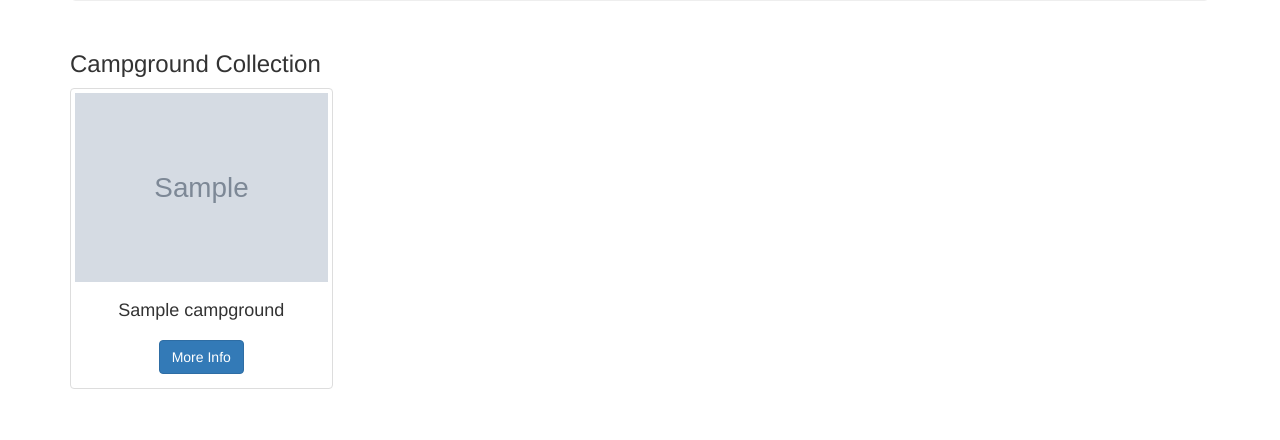
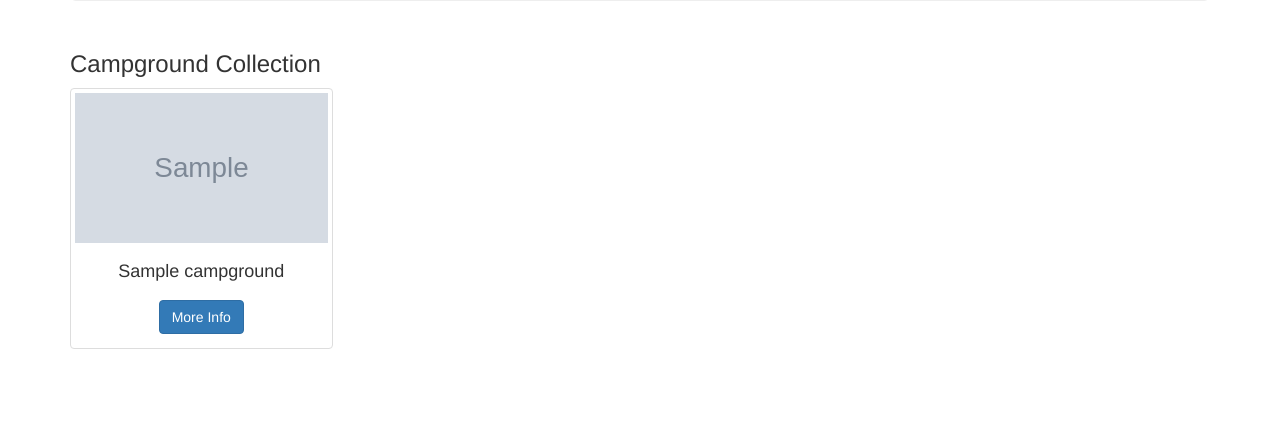
Before and after one commit to sobiwan/Lonestar-Camping, a Node server app: page /campgrounds in a window 1280 px wide. Shown: the part 360-800 px from the top of the page. Run offline with Node 20, Linux system fonts and the light colour scheme; tables that the repository leaves empty hold one stand-in row (values such as "Sample post"); grey boxes marked "Sample" are stand-in pictures; some libraries are stand-ins or nearby versions.

Commit message:
update home link and image height

```diff
--- a/app.js
+++ b/app.js
@@ -15,10 +15,10 @@ var express = require("express"),
 
 var commentRoutes = require("./routes/comments"),
     campgroundRoutes = require("./routes/campgrounds"),
-    indexRoutes = require("./routes/index"),
-    url = process.env.DATABASEURL || "mongodb://localhost/yelp_camp";
+    indexRoutes = require("./routes/index");
 
 
+var url = process.env.DATABASEURL || "mongodb://localhost/yelp_camp";
 mongoose.connect(url);
 // mongoose.connect("mongodb://SOB:NDirish1@ds243059.mlab.com:43059/lonestarcamps");
 // mongoose.connect("mongodb://localhost/yelp_camp");
--- a/public/stylesheets/main.css
+++ b/public/stylesheets/main.css
@@ -13,3 +13,6 @@
 .delete-form {
     display: inline;
 }
+.show {
+    max-height: 150px;
+}
--- a/views/campgrounds/index.ejs
+++ b/views/campgrounds/index.ejs
@@ -21,7 +21,7 @@
         <% campgrounds.forEach (function(campground) { %>
             <div class="col-md-3 col-sm-6">
                 <div class="thumbnail">
-                    <img src="<%=campground.image%>"></img>
+                    <img class="show" src="<%=campground.image%>"></img>
                     <div class="caption">
                         <h4><%=campground.name %></h4>
                     </div>
--- a/views/partials/header.ejs
+++ b/views/partials/header.ejs
@@ -10,7 +10,7 @@
     <nav class="navbar navbar-default">
         <div class="container-fluid">
             <div class="navbar-header">
-                <a class="navbar-brand" href="/">Lone Star Camping</a>
+                <a class="navbar-brand" href="/campgrounds">Lone Star Camping</a>
             </div>
             <div class="collapse navbar-collapse">
                 <ul class="nav navbar-nav navbar-right">
```
